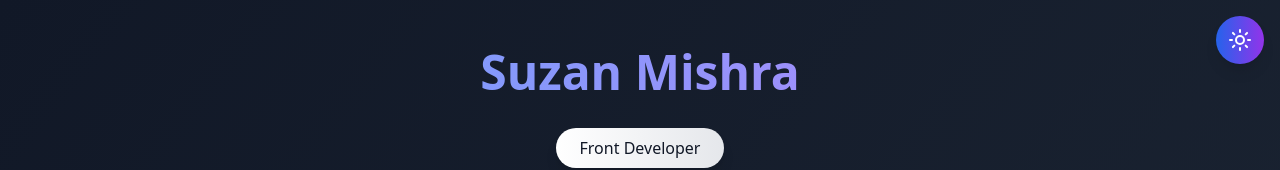
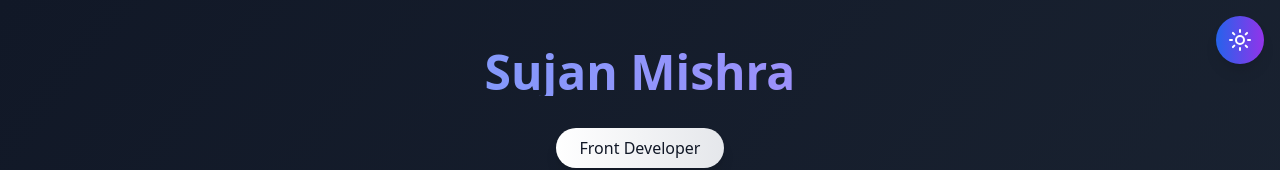
Before and after one commit to sujan-mishra001/PortFolio, a React (Vite) app: page / in a window 1280 px wide. Shown: the top 170 px of the page. Built offline with nearby package versions, Linux system fonts and the light colour scheme.

Commit message:
Update App.tsx

```diff
--- a/src/App.tsx
+++ b/src/App.tsx
@@ -59,7 +59,7 @@ function App() {
           className="text-center mb-16"
         >
           <h1 className="text-5xl font-bold bg-clip-text text-transparent bg-gradient-to-r from-purple-600 to-pink-600 dark:from-blue-400 dark:to-purple-400 mb-4">
-            Suzan Mishra
+            Sujan Mishra
           </h1>
           <div className="inline-block bg-gradient-to-r from-gray-900 to-black dark:from-white dark:to-gray-200 text-white dark:text-gray-900 px-6 py-2 rounded-full mt-4 mb-6 shadow-lg">
             Front Developer
```
